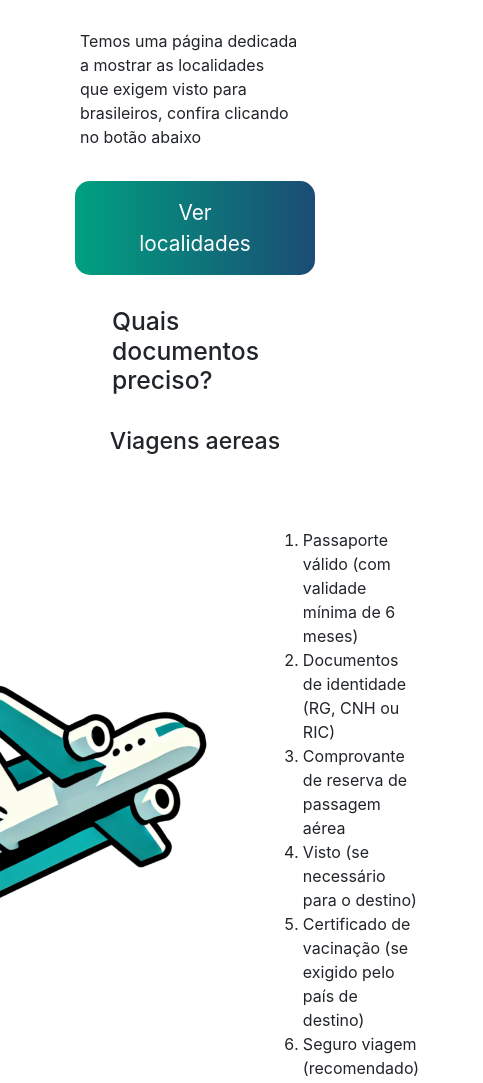
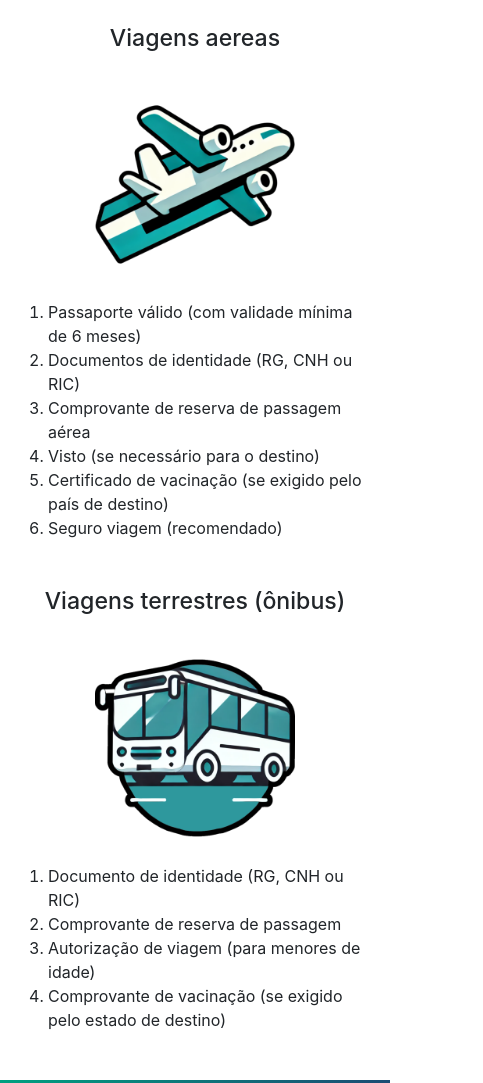
Before and after one commit to luscaBr2/AgenciaViagens, a plain HTML site: page pages/faq.html in a window 390 px wide. Shown: the part 1710-2793 px from the top of the page, 483 px wide, since content can reach past the window. Drawn offline with nearby package versions, Linux system fonts and the light colour scheme.

Commit message:
Ajustes de responsividade

```diff
--- a/pages/faq.html
+++ b/pages/faq.html
@@ -87,17 +87,19 @@
                 <button class="btn btn-primary btn-interativo">Entre em contato</button>
             </a>
 
-            <h2>Quais localidades exigem visto?</h2>
-            <p>Temos uma página dedicada a mostrar as localidades que exigem visto para brasileiros, confira clicando no
-                botão abaixo </p>
+            <h2 class="titulo">Quais localidades exigem visto?</h2>
+            <p>
+                Temos uma página dedicada a mostrar as localidades que exigem não visto para brasileiros, confira clicando no
+                botão abaixo
+            </p>
 
             <a href="destinos.html">
                 <button class="btn btn-primary btn-interativo">Ver localidades</button>
             </a>
 
-            <h2>Quais documentos preciso?</h2>
+            <h2 class="titulo">Quais documentos preciso?</h2>
 
-            <h3>Viagens aereas</h3>
+            <h3 class="titulo">Viagens aereas</h3>
 
             <div class="documentos-aviao">
                 <!-- Imagem gerada pelo ChatGPT e tratada por mim :) -->
@@ -113,9 +115,11 @@
                 </ol>
             </div>
 
-            <h3>Viagens térrea (ônibus)</h3>
+            <h3 class="titulo">Viagens terrestres (ônibus)</h3>
 
             <div class="documentos-onibus">
+                <!--  -->
+                <img src="../assets/onibus.png" alt="imagem de ônibus" class="img-onibus mobile-only">
                 <ol>
                     <li>Documento de identidade (RG, CNH ou RIC)</li>
                     <li>Comprovante de reserva de passagem</li>
@@ -124,7 +128,7 @@
                 </ol>
 
                 <!-- Imagem gerada pelo ChatGPT e tratada por mim :) -->
-                <img src="../assets/onibus.png" alt="imagem de ônibus" class="img-onibus">
+                <img src="../assets/onibus.png" alt="imagem de ônibus" class="img-onibus pc-only">
 
             </div>
         </div>
--- a/styles/faq.css
+++ b/styles/faq.css
@@ -19,7 +19,7 @@
 }
 
 .perguntas h2{
-    margin: 2rem;
+    margin: 2rem 0;
 }
 
 .img-aviao, .img-onibus{
@@ -37,3 +37,35 @@
     margin: 4rem;
 }
 /* ====================== */
+
+/* RESPONSIVIDADE */
+
+@media (max-width: 900px) {
+    .perguntas{
+        margin: 2rem 1rem;
+    }
+
+    .perguntas button {
+        padding: 1rem 2rem;
+        font-size: 1rem;
+    }
+
+    .img-aviao, .img-onibus{
+        max-width: 200px;
+        margin-left: auto;
+        margin-right: auto;
+    }
+
+    .documentos-aviao ,
+    .documentos-onibus{
+        display: block;
+    }
+
+    .perguntas h3{
+        margin: 2rem 0;
+    }
+
+    .documentos-aviao ol, .documentos-onibus ol{
+        margin: 1rem 0;
+    }
+}
--- a/styles/reset.css
+++ b/styles/reset.css
@@ -3,12 +3,34 @@
     font-family: Navada Outline;
     src: local("Navada Outline"), url(../fonts/Navada\ Outline\ Demo.otf);
 }
+
 @font-face {
     font-family: Navada;
     src: local("Navada"), url(../fonts/Navada\ Demo.otf);
 }
+
 /* Importa a fonte 'Inter' do google */
 @import url("https://fonts.googleapis.com/css2?family=Inter:wght@100..900&display=swap");
+
+/* Para que os itens de mobile não apareçam em telas maiores */
+@media (min-width: 900px) {
+    .mobile-only {
+        display: none;
+    }
+    .pc-only{
+        display: block;
+    }
+}
+
+/* Para que os itens de mobile apareçam em telas menores */
+@media (max-width: 900px) {
+    .mobile-only {
+        display: block;
+    }
+    .pc-only {
+        display: none;
+    }
+}
 
 .font-navada {
     font-family: 'Navada', sans-serif;
@@ -18,12 +40,12 @@
     font-family: 'Navada Outline', sans-serif;
 }
 
-*{
+* {
     font-family: 'Inter', sans-serif;
     scroll-behavior: smooth;
 }
 
-a{
+a {
     text-decoration: none;
     color: inherit;
 }
@@ -67,6 +89,7 @@ input[type="number"]::-webkit-outer-spin-button {
     opacity: 1;
 }
 
+/* RESET CSS */
 /* FONTE: https://www.joshwcomeau.com/css/custom-css-reset/ */
 
 /* 1. Use a more-intuitive box-sizing model */
```
Also changed, not shown: styles/index.css (+11 -0 lines), styles/pacotes.css (+5 -14 lines).
